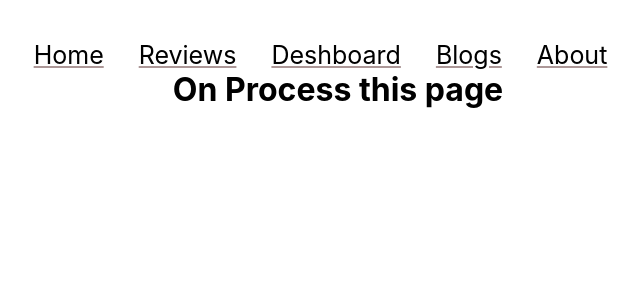
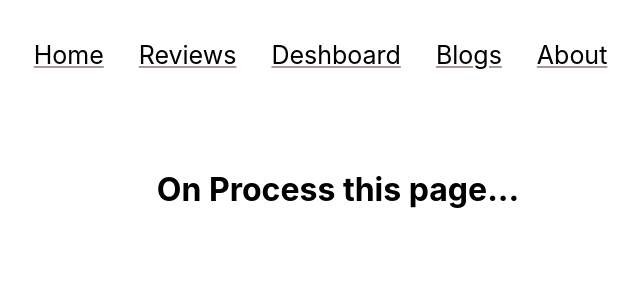
Before and after one commit to mdshahedhossen/products-review, a React (Create React App) app: page /about in a window 1280 px wide. Shown: the top 300 px of the page, without its empty margins (302-942 px from the left). Built offline with nearby package versions, Linux system fonts and the light colour scheme.

Commit message:
final commit

```diff
--- a/src/Components/About/About.css
+++ b/src/Components/About/About.css
@@ -0,0 +1,3 @@
+.about-container h1{
+    margin-top: 100px;
+}
--- a/src/Components/About/About.js
+++ b/src/Components/About/About.js
@@ -1,9 +1,10 @@
 import React from 'react';
+import './About.css'
 
 const About = () => {
     return (
-        <div>
-            <h1>On Process this page</h1>
+        <div className='about-container'>
+            <h1>On Process this page...</h1>
         </div>
     );
 };
```
Also changed, not shown: 1 other file (tests, documents, lock files or other folders).
